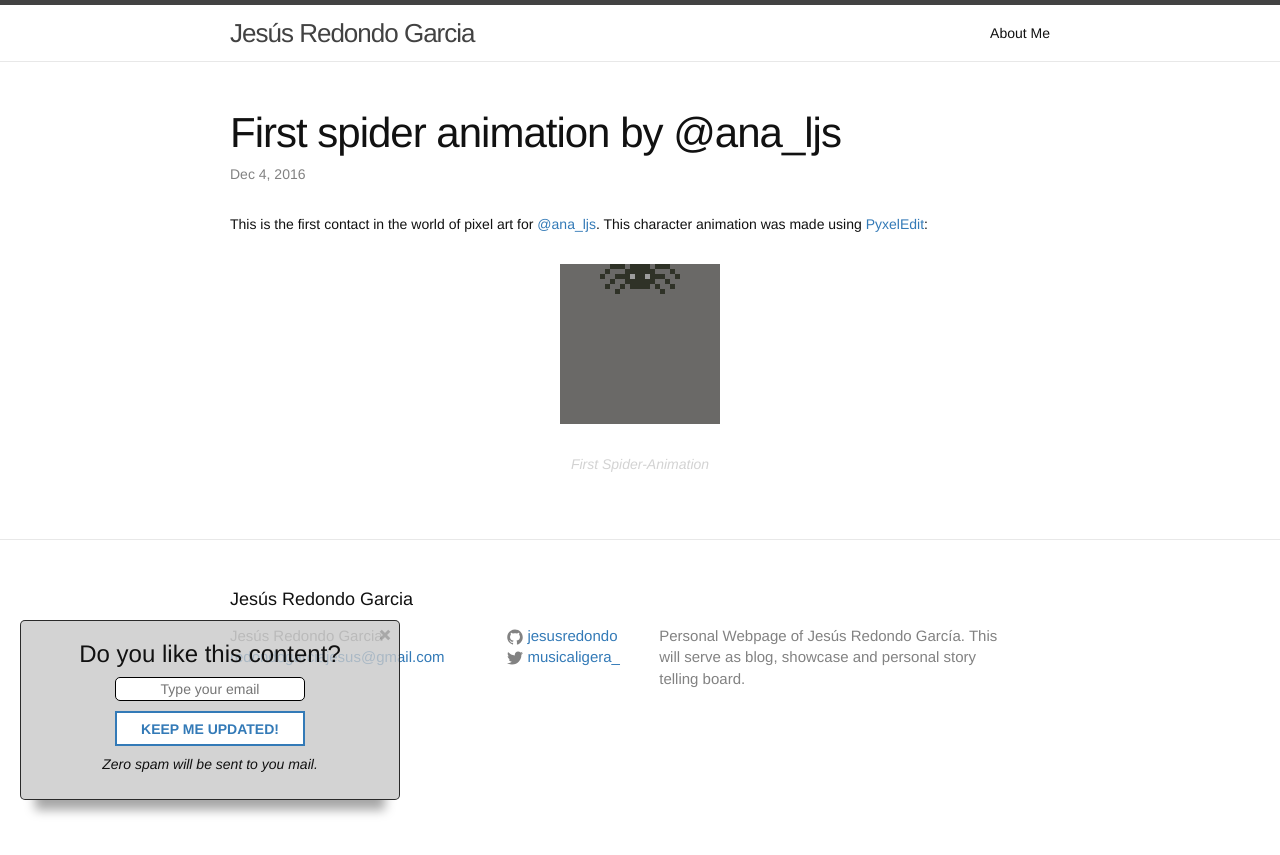
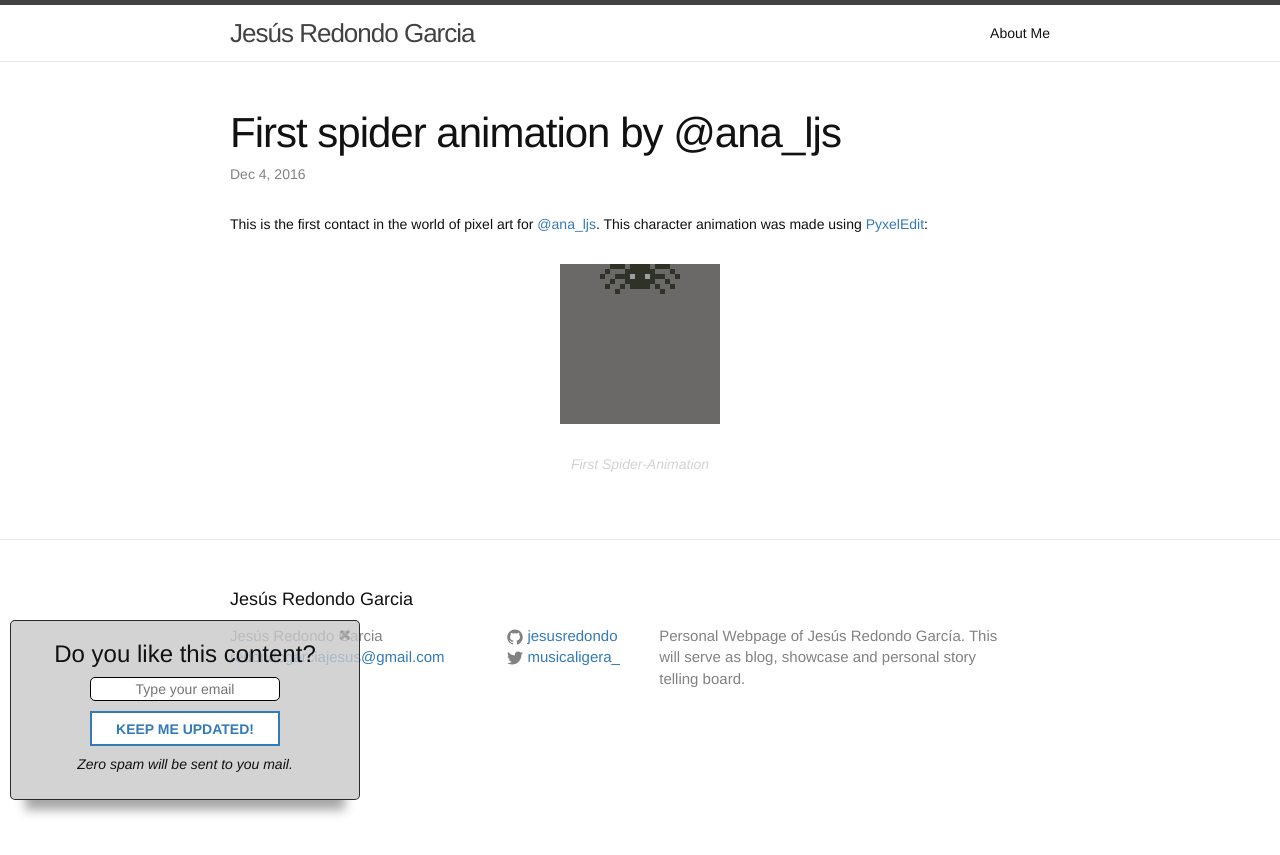
Before and after one commit to jesusredondo/jesusredondo.github.io, a Jekyll site: the page built from _posts/2016-12-04-first-spider-animation.markdown, in a window 1280 px wide. Shown: the top 855 px of the page. Built offline with Jekyll 4.4.1, drawn with Linux system fonts in a browser that asks for light colours; nearby versions of some CDN libraries; comment, search, counter and statistics services are not loaded.

Commit message:
PopUp fix v4

```diff
--- a/_layouts/post.html
+++ b/_layouts/post.html
@@ -9,9 +9,9 @@ layout: default
       //if ($(window).scrollTop() >= ($(document).height() - $(window).height())) {
       if ($(window).scrollTop() >= 1000 ||
         $(window).scrollTop() >= ($("article.post").height() - $(window).height() - 100)){
-        $('.popup').css( "left", "20px" )
+        $('.popup').css( "left", "10px" )
       }else{
-        $('.popup').css( "left", "-380px" );
+        $('.popup').css( "left", "-350px" );
       }
     });
 
--- a/assets/main.scss
+++ b/assets/main.scss
@@ -43,12 +43,12 @@ img + em {
 
 // STUFF FOR POPUP
 .popup{
-  width:380px;
+  width:350px;
   height:180px;
   background:rgba(200,200,200,0.8);
   border: 1px solid rgba(1,1,1,0.8);
   bottom: 100px;
-  left: -380px;
+  left: -350px;
   position:fixed;
   border-radius:5px;
   box-shadow: 0px 25px 10px -15px rgba(0, 0, 0, 0.35);
```
